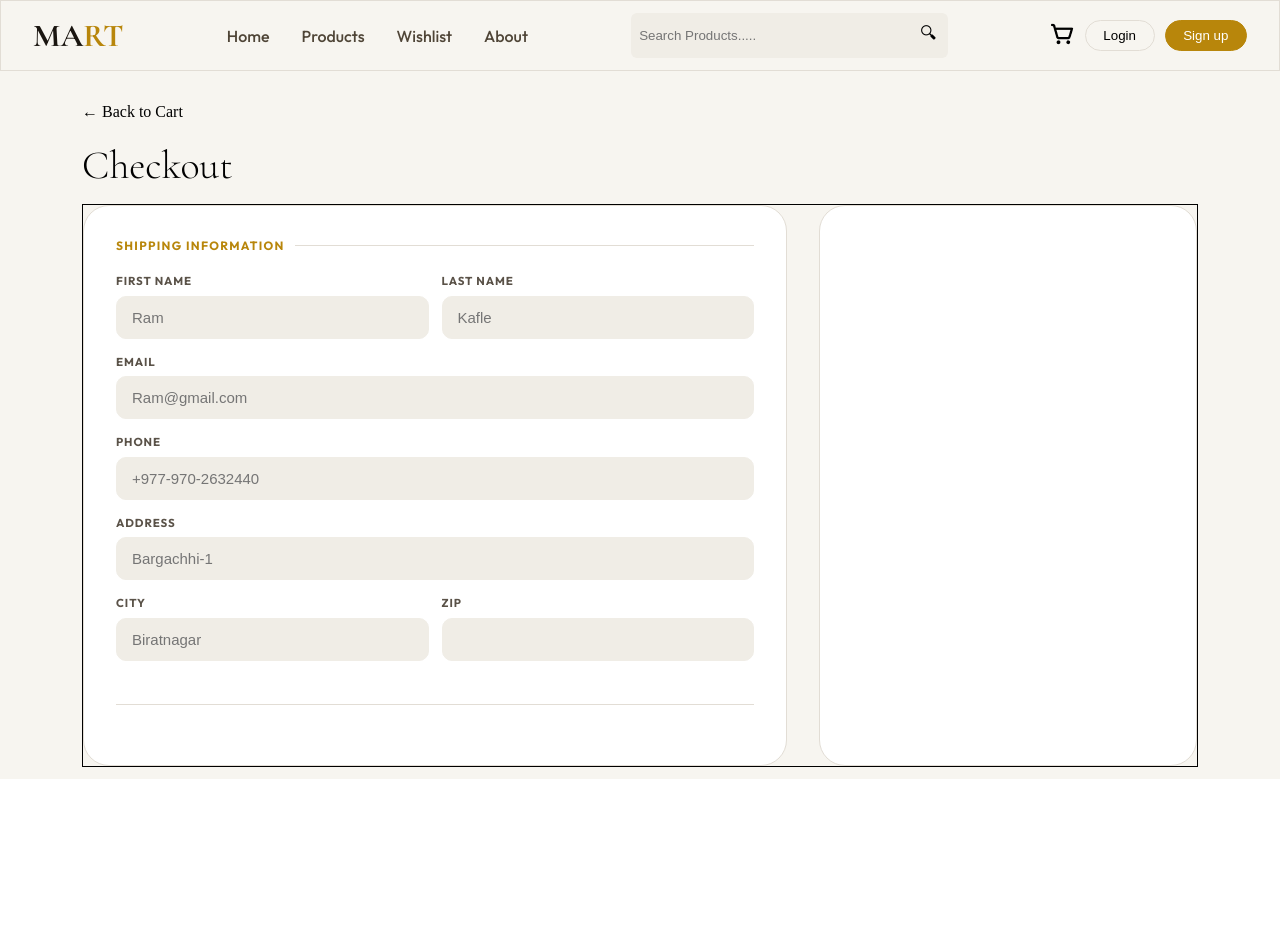
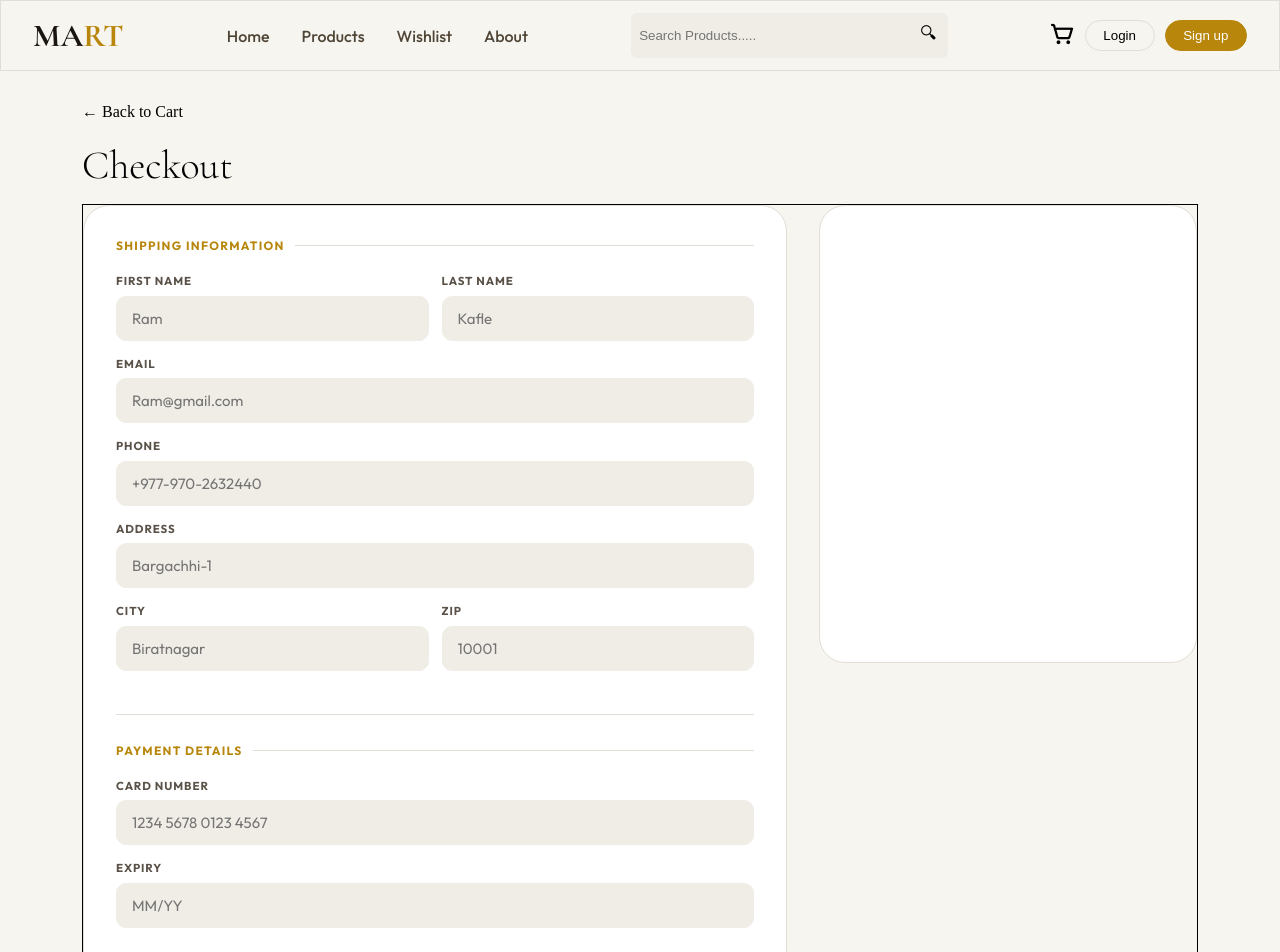
Before and after one commit to aleesa21/ecom-react-project, a React (Vite) app: page /checkout in a window 1280 px wide. Shown: the top 952 px of the page. Before the commit the page ends 800 px from the top, so only its background shows below. Built offline with nearby package versions, Linux system fonts and the light colour scheme; no server answers.

Commit message:
updated hearde with active nvalinks and added wishlist page layout

```diff
--- a/src/App.jsx
+++ b/src/App.jsx
@@ -13,6 +13,7 @@ import { ProductProvider } from "./context/ProductContext";
 import Cart from "./pages/Cart";
 import CartProvider from "./context/CartContext";
 import Checkout from "./pages/Checkout";
+import Wishlist from "./pages/Wishlist";
 
 const router = createBrowserRouter([
   {
@@ -29,6 +30,10 @@ const router = createBrowserRouter([
       {
         path: "/about",
         element: <About />,
+      },
+      {
+        path:"/wishlist",
+        element:<Wishlist />
       },
       {
         path: "/products",
--- a/src/components/Header.jsx
+++ b/src/components/Header.jsx
@@ -1,6 +1,6 @@
 import { useState } from "react";
 import "../css/Header.css";
-import { Link } from "react-router";
+import { Link, NavLink } from "react-router";
 import { useContext } from "react"
 import { AuthContext } from "../context/AuthContext"
 import { CartContext } from "../context/CartContext";
@@ -19,13 +19,18 @@ export default function Header() {
           </div>
           <div className="nav-logo"><span>MA</span>RT</div>
           </div>
+
+
           <div className="nav-links">
-           <Link to="/"> <div>Home</div></Link>
-            <Link to="/products"><div>Products</div></Link>
-            <Link to=""><div>Wishlist</div></Link>
-            <Link to="/about"><div>About</div></Link>
-            {/* <Link to="/signup"><div>Sign Up</div></Link> */}
+           <NavLink to="/" end className={({isActive})=>isActive?"nav-link active":"nav-link"}> Home</NavLink>
+            <NavLink to="/products" className={({isActive})=>isActive?"nav-link active":"nav-link"}>Products</NavLink>
+            <NavLink to="/wishlist" className={({isActive})=>isActive?"nav-link active":"nav-link"}>Wishlist</NavLink>
+            <NavLink to="/about" className={({isActive})=>isActive?"nav-link active":"nav-link"}>About</NavLink>
+            {/* <Link to="/signup">Sign Up</Link> */}
           </div>
+
+
+
           <div className="search">
             <input type="text" placeholder="Search Products....." className="search-input" ></input>
             <button className="search-btn">🔍︎</button>
--- a/src/css/Header.css
+++ b/src/css/Header.css
@@ -52,10 +52,15 @@ header{
     display:none;
     font-weight:500;
 }
-.nav-links div{
+.nav-links a{
     font-family: 'Outfit', sans-serif;
 font-weight: 500;
     color:#4f4537;
+}
+.nav-links .active {
+    color:#b8860b;
+    /* transform: translateY(-5px);
+    transition: all 300ms ease-in-out ; */
 }
 .hamburger{
     cursor: pointer;
--- a/src/css/checkout.css
+++ b/src/css/checkout.css
@@ -68,6 +68,7 @@
     padding: 12px 15px;
     font-size: 15px;
     color: #1a1510;
+    font-family: 'Outfit', sans-serif;
 }
 .si_input:focus{
     outline: none;
@@ -94,6 +95,7 @@
 
 
 .order_summary2{
+    align-self: flex-start;
     padding:28px;
     border:1px solid #e2ddd5;
     border-radius: 26px;
--- a/src/pages/Checkout.jsx
+++ b/src/pages/Checkout.jsx
@@ -1,18 +1,22 @@
 import { Link, useNavigate } from "react-router";
 import "../css/checkout.css";
 export default function Checkout() {
-  const navigate=useNavigate()
+  const navigate = useNavigate();
   return (
     <section className="checkout ">
       <div className="padding checkout_page">
         <div className="top-checkout">
           <Link to="/cart">
-          <div>← Back to Cart</div></Link>
+            <div>← Back to Cart</div>
+          </Link>
           <h1>Checkout</h1>
         </div>
         <div className="down-checkout">
           <div className="checkout_details">
+
+
             <div className="shipping_info">
+
               <div className="si_heading">
                 <div>Shipping Information</div>
                 <span></span>
@@ -86,14 +90,58 @@ export default function Checkout() {
                     type="text"
                     name="checkout_zip"
                     id="checkout_zip"
+                    placeholder="10001"
                   />
                 </div>
               </div>
-            </div>
-            <div className="hr">
 
             </div>
+
+
+            <div className="hr"></div>
+
+            <div className="payment_details">
+
+
+              <div className="si_heading">
+                <div>Payment Details</div>
+                <span></span>
               </div>
+              <div className="si_card_number si_group">
+                <label htmlFor="checkout_card">Card Number</label>
+                <input
+                  className="si_input"
+                  type="text"
+                  placeholder="1234 5678 0123 4567"
+                  name="chechout_card"
+                  id="checkout_card"
+                  inputMode="numeric"
+                  maxLength={19}
+                  onChange={(e) => {
+                    const value = e.target.value.replace(/[^0-9]/g, "");
+                    const formatted = value.replace(/(.{4})/g, "$1 ").trim();
+                    e.target.value = formatted;
+                  }}
+                ></input>
+              </div>
+               <div className="si_expiry-ccv">
+                <div className="si_group">
+                  <label htmlFor="checkout_expiry">Expiry</label>
+                  <input name="checkout_expiry" id="checkout_expiry" className="si_input" type="text" placeholder="MM/YY"></input>
+                </div>
+               </div>
+
+            </div>
+
+
+
+
+
+          </div>
+
+
+
+
           <div className="order_summary2">
             <div className="os2_card"></div>
           </div>
--- /dev/null
+++ b/src/pages/Wishlist.jsx
@@ -0,0 +1,5 @@
+export default function Wishlist(){
+    return(
+        <div>ongoing wishlist section</div>
+    )
+}
```
Lines whose indentation alone changed are shown as unchanged.
